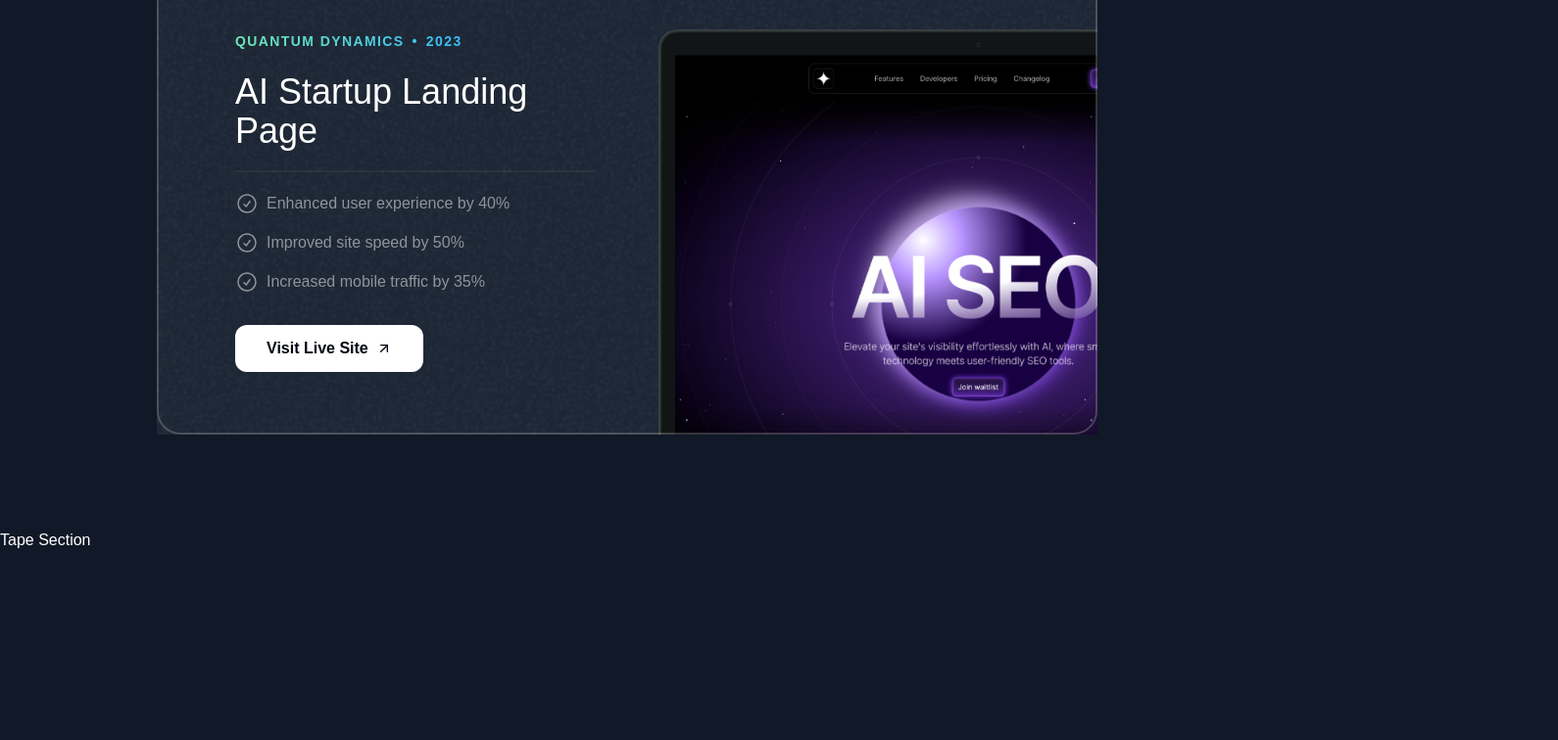
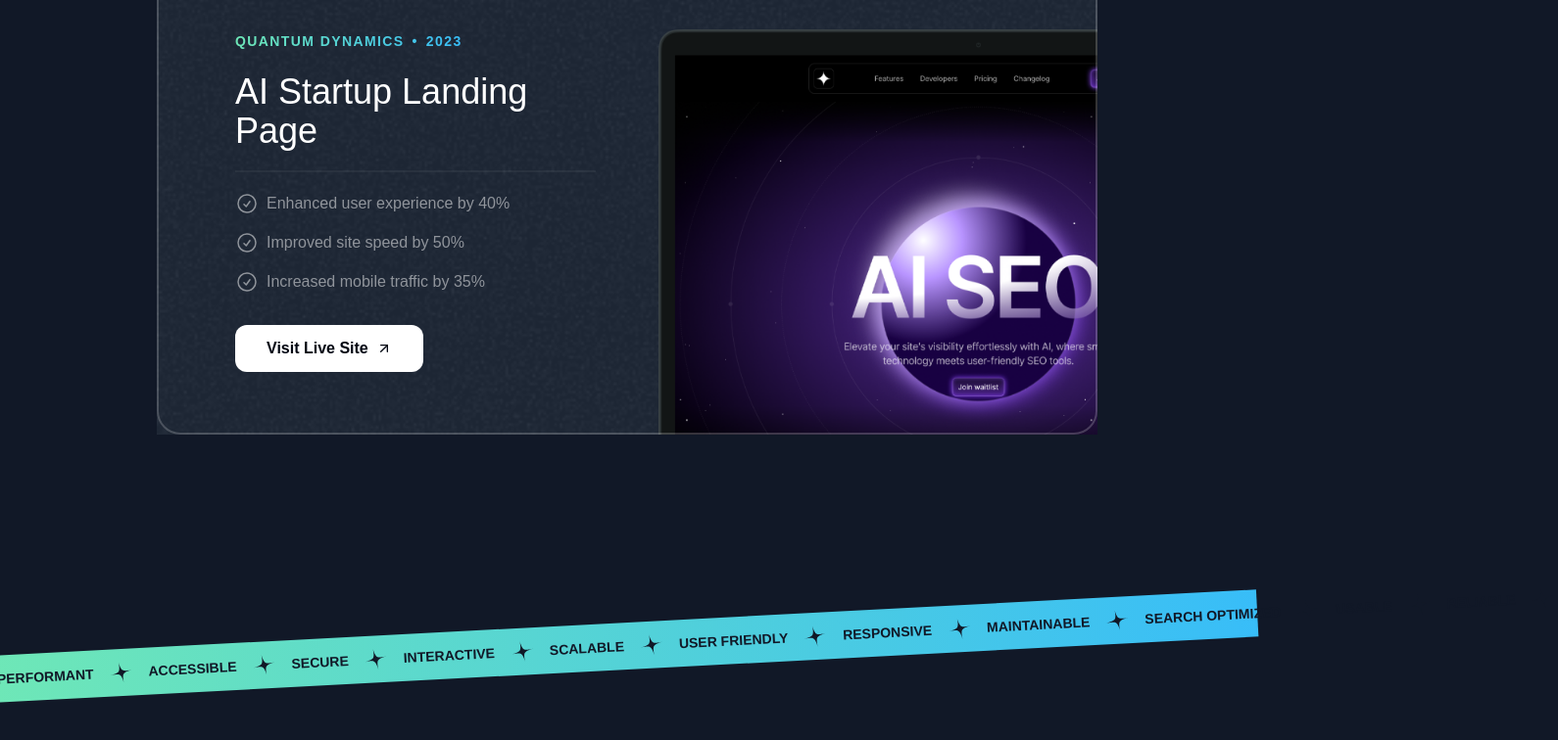
Before and after one commit to Feddane/Portfolio, a Next.js app in the folder frontend-tribe-single-page-dev-portfolio-resource-bundle/starter-template/: page / in a window 1280 px wide. Shown: the part 2332-3088 px from the top of the page at 98% size, 1590 px wide, since content can reach past the window. Before the commit the page ends 2896 px from the top, so only its background shows below. Built offline with nearby package versions, Linux system fonts and the light colour scheme; a web font is replaced by a local one.

Commit message:
Tape Section

```diff
--- a/frontend-tribe-single-page-dev-portfolio-resource-bundle/starter-template/src/sections/Tape.tsx
+++ b/frontend-tribe-single-page-dev-portfolio-resource-bundle/starter-template/src/sections/Tape.tsx
@@ -1,3 +1,35 @@
+import StarIcon from "../assets/icons/star.svg";
+
+
+const words = [
+  "Performant",
+  "Accessible",
+  "Secure",
+  "Interactive",
+  "Scalable",
+  "User Friendly",
+  "Responsive",
+  "Maintainable",
+  "Search Optimized",
+  "Usable",
+  "Reliable",
+]
+
 export const TapeSection = () => {
-  return <div>Tape Section</div>;
+  return (
+    <div className="py-16 lg:py-24 overflox-x-clip ">
+      <div className="bg-gradient-to-r from-emerald-300 to-sky-400 -rotate-3 -mx-1 ">
+        <div className="flex [mask-image:linear-gradient(to_right, transparent, black_10%, black_90%, transparent)]">
+          <div className="flex flex-none gap-4 py-3">
+            {words.map((word) => (
+              <div key={word} className="inline-flex gap-4 items-center">
+                <span className="text-gray-900 uppercase font-extrabold text-sm">{word}</span>
+                <StarIcon className="size-6 text-gray-900 -rotate-12"/>
+              </div>
+            ))}
+          </div>
+        </div>
+      </div>
+    </div>
+  );
 };
```
